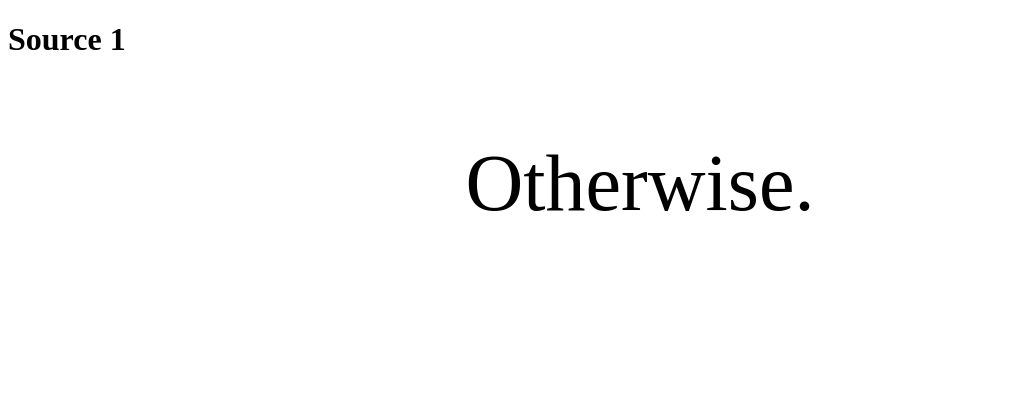
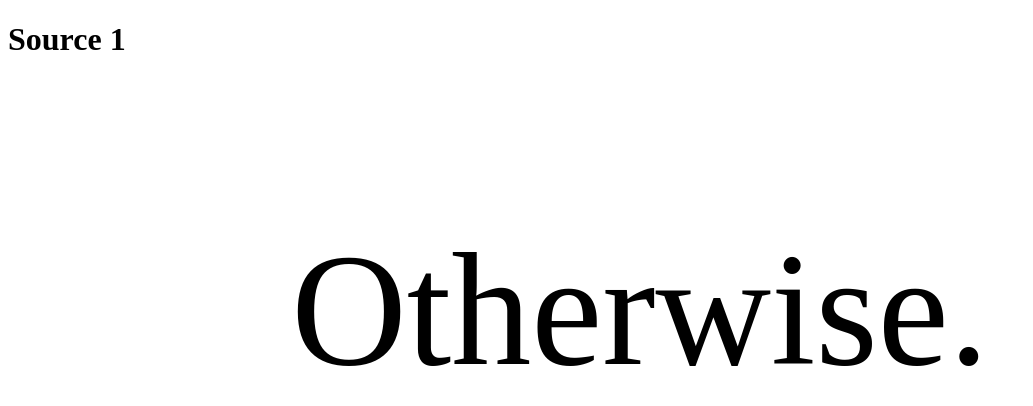
Before and after one commit to xTrainx/sources-and-facts, a plain HTML site: page index.html in a window 1280 px wide. Shown: the whole page, without its empty margins (0-1033 px from the left). Drawn offline with Linux system fonts and the light colour scheme.

Commit message:
Update index.html

```diff
--- a/index.html
+++ b/index.html
@@ -6,7 +6,7 @@
 <body>
 
 <h1>Source 1</h1>
-<p style="font-size:500%;text-align:center;">Otherwise.</p>
+<p style="text-align:center;font-size:1000%;">Otherwise.</p>
 
 </body>
 </html>
```
